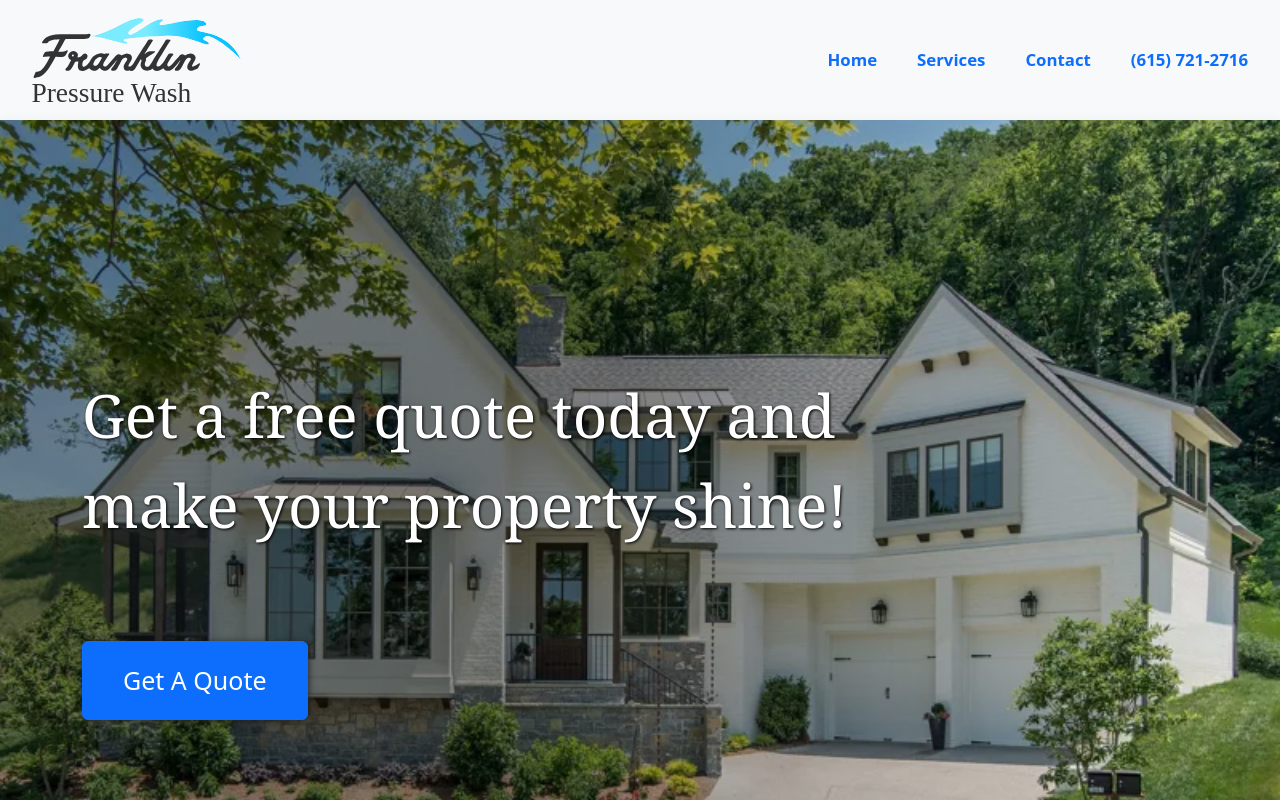
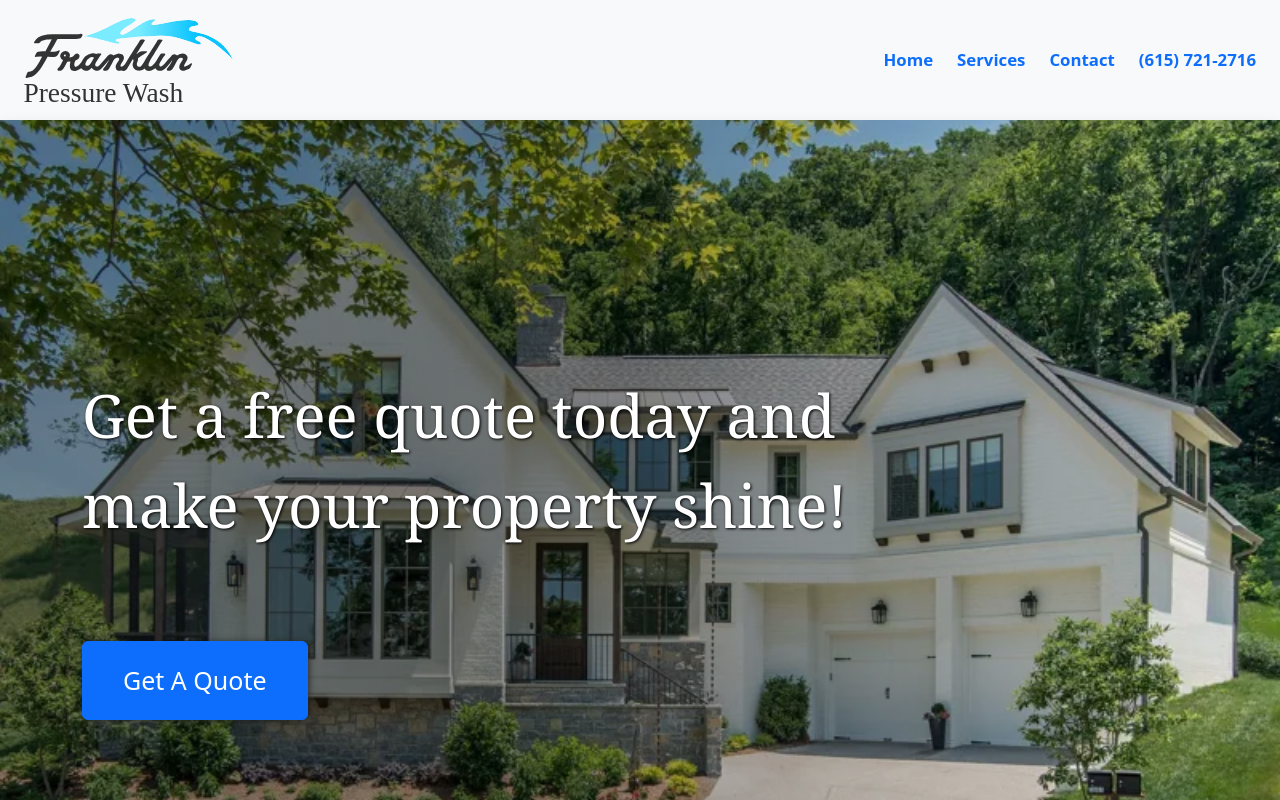
Before and after one commit to PressureWashFranklinTN/pressure-washing, a React (Vite) app: page / in a window 1280 px wide. Shown: the top 800 px of the page. Built offline with nearby package versions, Linux system fonts and the light colour scheme.

Commit message:
12px padding

```diff
--- a/src/components/Menu.css
+++ b/src/components/Menu.css
@@ -8,5 +8,5 @@ flex-direction: row;
     text-decoration: none;
     font-size:1.05em;
     font-weight: 600;
-    padding:10px 20px;
+    padding:10px 12px;
 }
```
